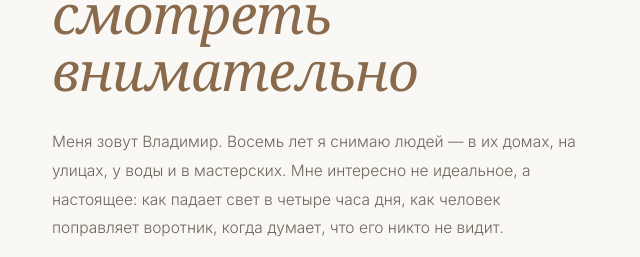
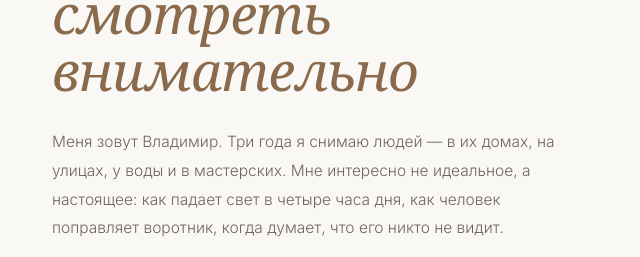
Before and after one commit to vladimir124213-cloud/vladimirf1.8.github.io, a plain HTML site: page index.html in a window 1280 px wide. Shown: the part 2400-2657 px from the top of the page, 515-1155 px from the left. Drawn offline with nearby package versions, Linux system fonts and the light colour scheme; files whose address does not match are found by name.

Commit message:
Add files via upload

```diff
--- a/index.html
+++ b/index.html
@@ -4,7 +4,7 @@
   <meta charset="UTF-8">
   <meta name="viewport" content="width=device-width, initial-scale=1">
   <title>Владимир — фотограф · Портрет, документальная съёмка, Москва</title>
-  <meta name="description" content="Владимир — фотограф в Москве. Портретная и документальная съёмка в естественном свете: люди, пары, истории и бренды. 5 000 ₽ в час.">
+  <meta name="description" content="Владимир — фотограф в Москве. Портретная и документальная съёмка в естественном свете: люди, пары, истории и бренды. от 5 000 ₽ в час.">
   <meta name="theme-color" content="#faf8f4">
 
   <!-- Адрес сайта на GitHub Pages. Если переименуете репозиторий —
@@ -203,7 +203,7 @@
           </h2>
           <div class="prose reveal" style="--d:.1s">
             <p>
-              Меня зовут Владимир. Восемь лет я снимаю людей — в их домах, на улицах,
+              Меня зовут Владимир. Три года я снимаю людей — в их домах, на улицах,
               у воды и в мастерских. Мне интересно не идеальное, а настоящее:
               как падает свет в четыре часа дня, как человек поправляет воротник,
               когда думает, что его никто не видит.
```
